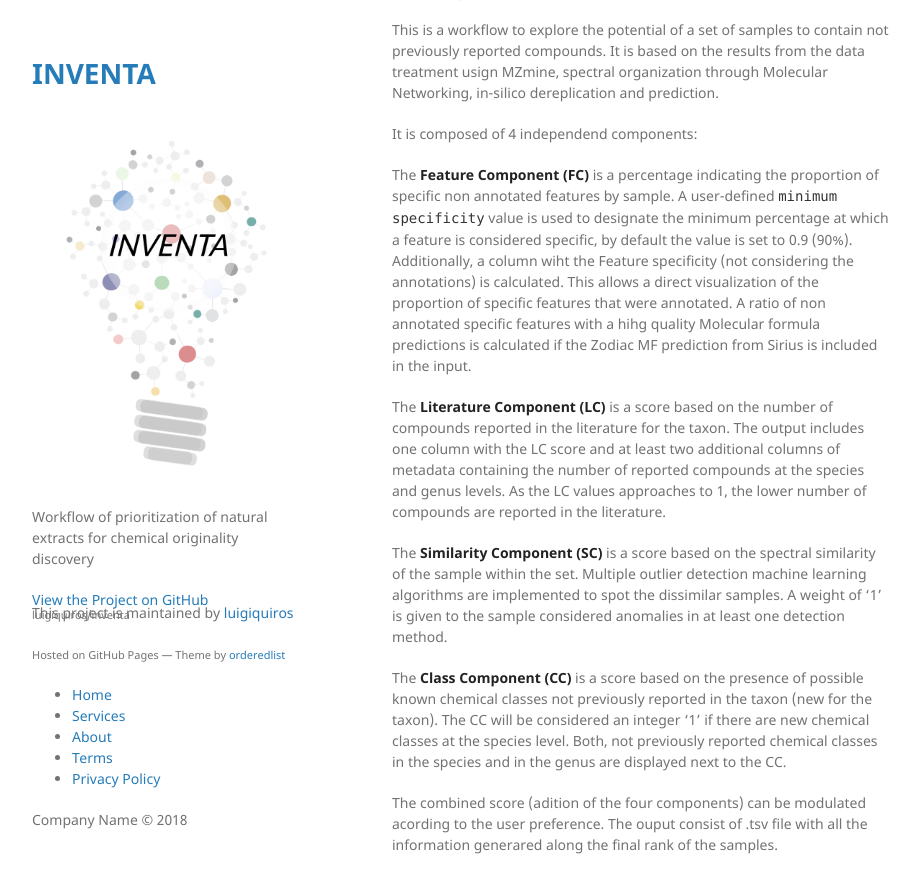
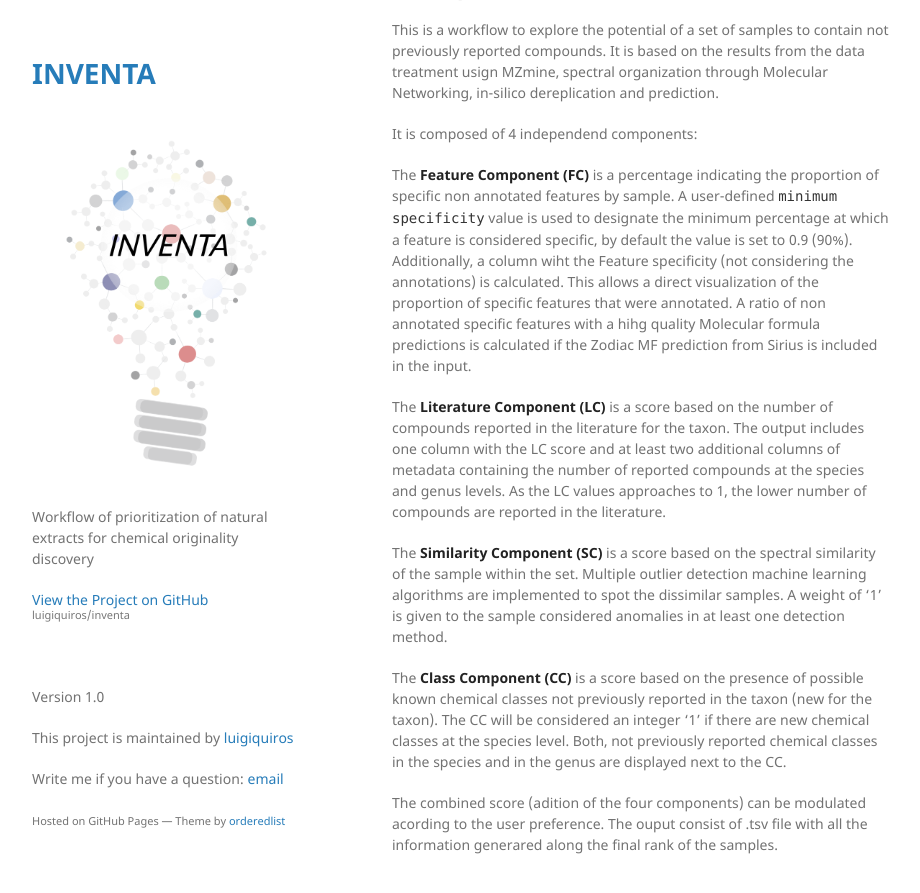
Before and after one commit to luigiquiros/inventa, a Jekyll site: the page built from docs/index.md, in a window 1280 px wide and 900 px high, scrolled down 347 px. Shown: the top 893 px of the window, without its empty margins (178-1098 px from the left). Built offline with Jekyll 4.4.1, drawn with Linux system fonts in a browser that asks for light colours.

Commit message:
update githubpage

```diff
--- a/docs/_config.yml
+++ b/docs/_config.yml
@@ -3,6 +3,7 @@
 logo: /assets/img/logo.png
 subtitle: "Version 1.0"
 name: Luis Quiros-Guerrero
+email: luis.guerrero@unige.ch
 
 repository: "luigiquiros/inventa"
 
--- a/docs/_layouts/default.html
+++ b/docs/_layouts/default.html
@@ -45,19 +45,14 @@
 
       </section>
       <footer>
+        <p>Version 1.0 </a></p>
+
         {% if site.github.is_project_page %}
-        <p>This project is maintained by <a href="{{ site.github.owner_url }}">{{ site.github.owner_name }}</a></p>
+        <p>This project is maintained by <a href="{{site.email}}">{{ site.github.owner_name }}</a></p>
         {% endif %}
+
+        <p>Write me if you have a question: <a href="{{ site.github.owner_url }}">email</a></p>
         <p><small>Hosted on GitHub Pages &mdash; Theme by <a href="https://github.com/orderedlist">orderedlist</a></small></p>
-        <div class="social"><a href="#"><i class="icon ion-social-instagram"></i></a><a href="#"><i class="icon ion-social-snapchat"></i></a><a href="#"><i class="icon ion-social-twitter"></i></a><a href="#"><i class="icon ion-social-facebook"></i></a></div>
-        <ul class="list-inline">
-            <li class="list-inline-item"><a href="#">Home</a></li>
-            <li class="list-inline-item"><a href="#">Services</a></li>
-            <li class="list-inline-item"><a href="#">About</a></li>
-            <li class="list-inline-item"><a href="#">Terms</a></li>
-            <li class="list-inline-item"><a href="#">Privacy Policy</a></li>
-        </ul>
-        <p class="copyright">Company Name © 2018</p>
       </footer>
     </div>
     <script src="{{ "/assets/js/scale.fix.js" | relative_url }}"></script>
```
